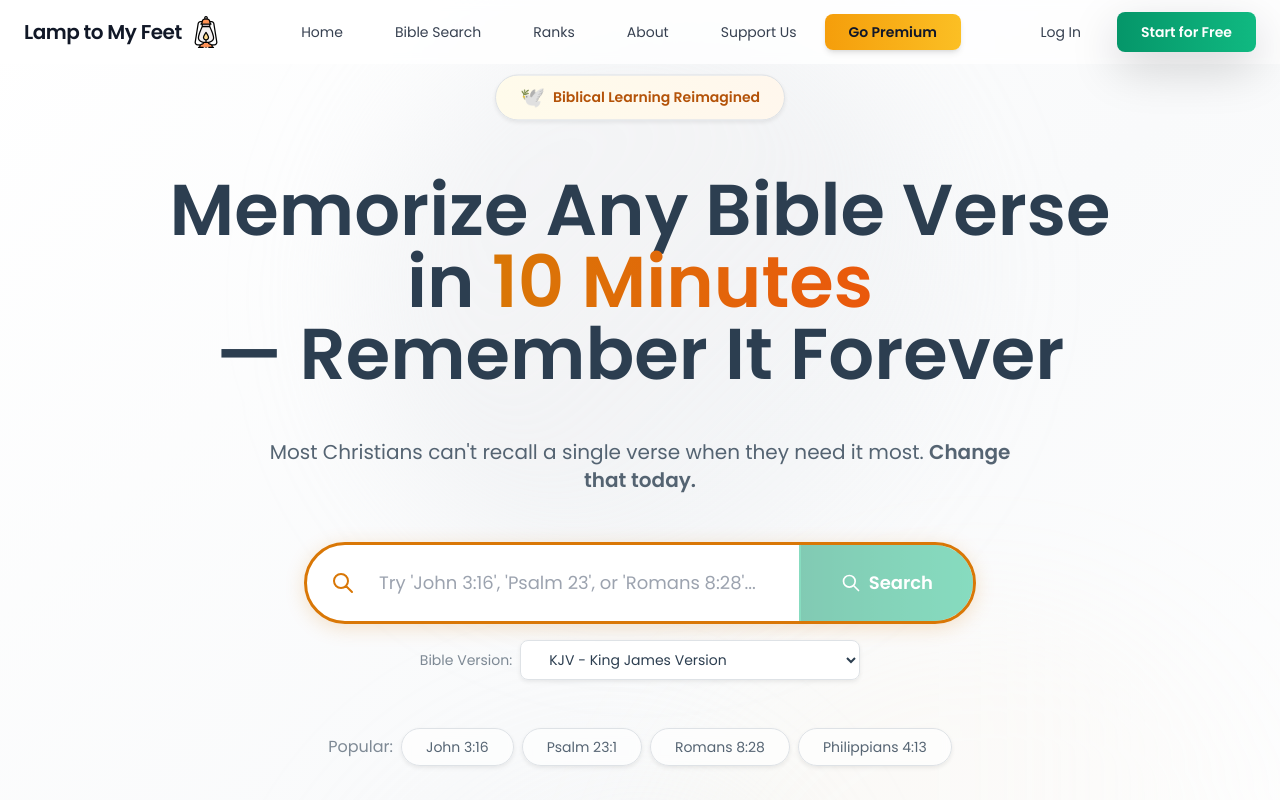
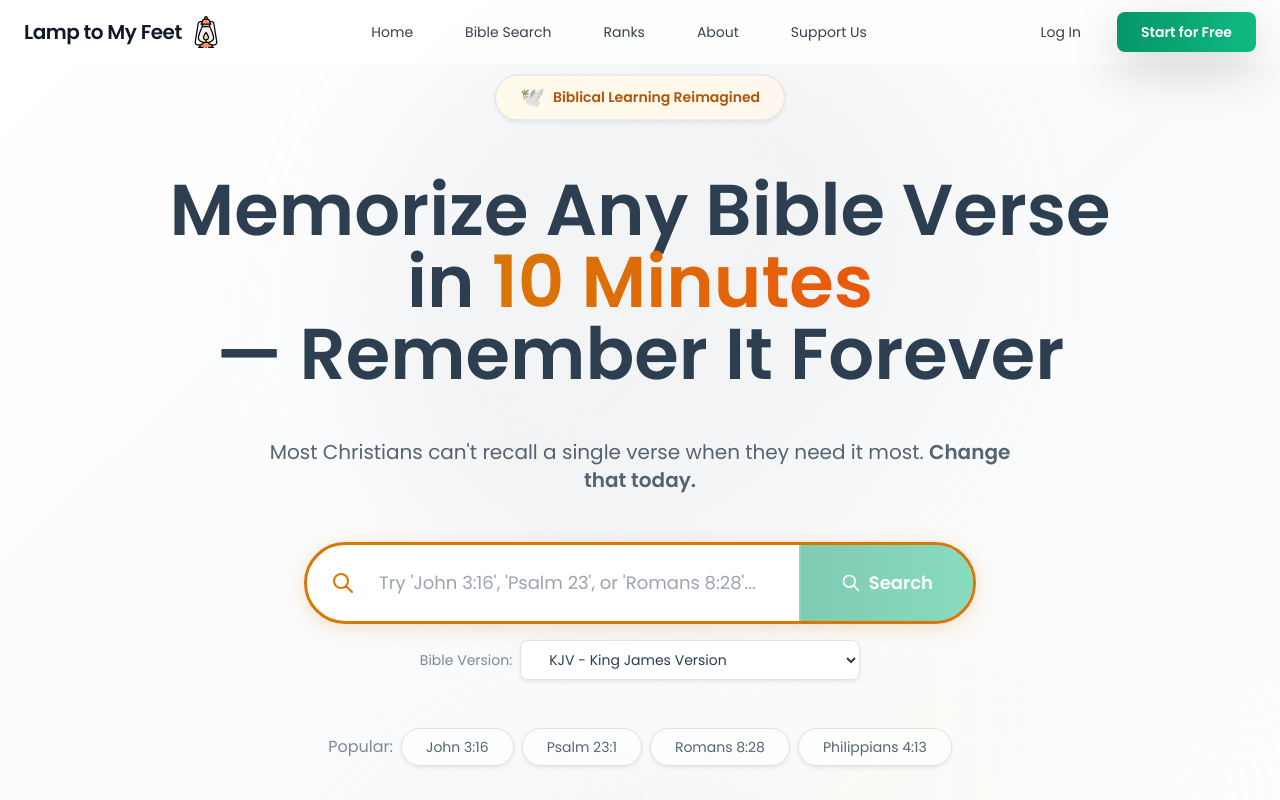
Before and after one commit to marcosdiego1904/front, a React (Vite) app: page / in a window 1280 px wide. Shown: the top 800 px of the page. Built offline with nearby package versions, Linux system fonts and the light colour scheme.

Commit message:
feat: Hide premium button for unauthenticated users
Only show the "Go Premium" button in the navbar after users
create an account and log in. Applies to both desktop and
mobile navigation menus.

```diff
--- a/src/components/homepage-navigation.tsx
+++ b/src/components/homepage-navigation.tsx
@@ -106,12 +106,14 @@ export default function HomepageNavigation() {
               >
                 Support Us
               </button>
+              {isAuthenticated && (
                 <button
                   onClick={() => handleNavClick("/subscriptions")}
                   className="px-4 py-2 text-sm font-medium bg-gradient-to-r from-amber-500 to-amber-400 text-slate-900 hover:from-amber-400 hover:to-amber-300 rounded-lg transition-all duration-200 no-underline font-semibold shadow-md hover:shadow-lg"
                 >
                   Go Premium
                 </button>
+              )}
             </div>
           </div>
 
@@ -196,12 +198,14 @@ export default function HomepageNavigation() {
           >
             Support Us
           </button>
+          {isAuthenticated && (
             <button
               onClick={() => handleNavClick("/subscriptions")}
               className="block w-full text-left px-4 py-3 text-base font-medium bg-gradient-to-r from-amber-500 to-amber-400 text-slate-900 hover:from-amber-400 hover:to-amber-300 rounded-lg transition-all duration-200 no-underline font-semibold shadow-md"
             >
               Go Premium
             </button>
+          )}
 
           <div className="pt-3 border-t border-gray-200/50 mt-3">
             {!isAuthenticated ? (
```
Lines whose indentation alone changed are shown as unchanged.
